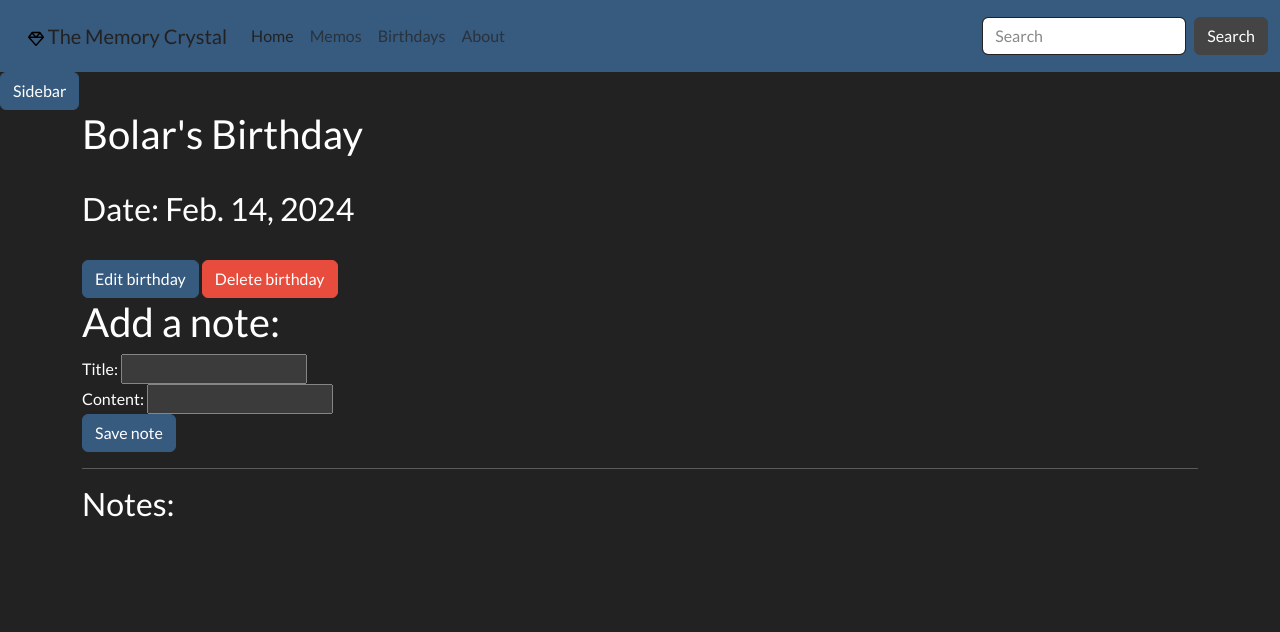
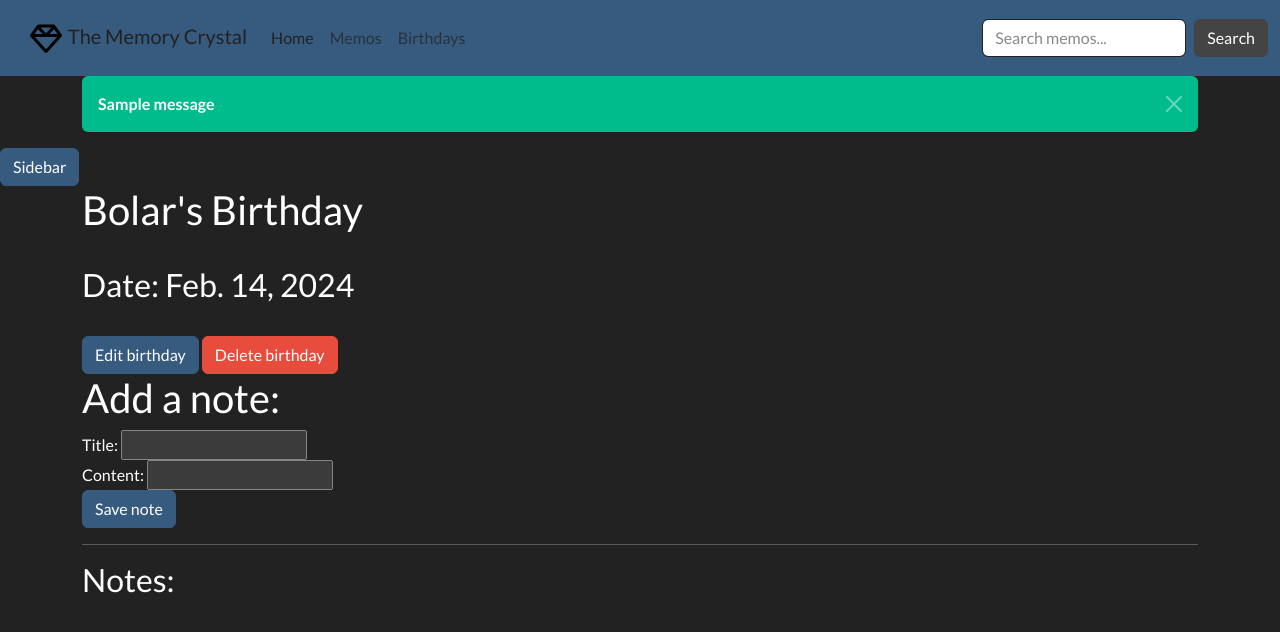
Before and after one commit to Rethdawg/loyal_companion, a Django app: page /notes/birthday/3 in a window 1280 px wide. Shown: the top 632 px of the page. Run offline with Django 5.2, Linux system fonts and the light colour scheme; data comes from the database, SQL or seed files in the repository; both versions use the stored data as it was after the commit; tables that the repository leaves empty hold one stand-in row (values such as "Sample post"); one stand-in notice (Sample message) is shown; some libraries are stand-ins or nearby versions.

Commit message:
Memory Crystal search and fixes
- Minor cosmetic updates to templates;
- Search functionality implemented.

```diff
--- a/memory_crystal/templates/memory_crystal/base.html
+++ b/memory_crystal/templates/memory_crystal/base.html
@@ -22,8 +22,8 @@
     <a class="navbar-brand" href="#">
         <a class="navbar-brand" href="{% url 'homepage' %}">
           <svg xmlns="http://www.w3.org/2000/svg"
-               height="16"
-               width="16"
+               height="32"
+               width="36"
                viewBox="0 0 512 512">
             <path d="M168.5 72L256 165l87.5-93h-175zM383.9 99.1L311.5 176h129L383.9 99.1zm50 124.9H256 78.1L256 420.3 433.9 224zM71.5 176h129L128.1 99.1 71.5 176zm434.3 40.1l-232 256c-4.5 5-11 7.9-17.8 7.9s-13.2-2.9-17.8-7.9l-232-256c-7.7-8.5-8.3-21.2-1.5-30.4l112-152c4.5-6.1 11.7-9.8 19.3-9.8H376c7.6 0 14.8 3.6 19.3 9.8l112 152c6.8 9.2 6.1 21.9-1.5 30.4z"/>
           </svg> The Memory Crystal
@@ -50,12 +50,9 @@
         <li class="nav-item">
           <a class="nav-link" href="{% url 'birthdays-all' %}">Birthdays</a>
         </li>
-        <li class="nav-item">
-          <a class="nav-link" href="#">About</a>
-        </li>
       </ul>
-      <form class="d-flex">
-        <input class="form-control me-sm-2" type="search" placeholder="Search">
+      <form class="d-flex" action="{% url 'memo-search' %}" method="get">
+        <input class="form-control me-sm-2" type="search" placeholder="Search memos..." name="search_text">
         <button class="btn btn-secondary my-2 my-sm-0" type="submit">Search</button>
       </form>
     </div>
@@ -63,6 +60,19 @@
 </nav>
 {% load static %}
 <script src="{% static 'js/bootstrap.bundle.min.js' %}"></script>
+
+<div class="container">
+  <div class="row">
+    <div class="col-12">
+      {% for message in messages %}
+      <div class="alert alert-dismissible alert-{% if message.tags == 'error' %}danger{% else %}success{% endif%}">
+        <button type="button" class="btn-close" data-bs-dismiss="alert"></button>
+        <strong>{{ message }}</strong>
+      </div>
+      {% endfor %}
+    </div>
+  </div>
+</div>
 {% load memo_extras %}
 {% render_offcanvas %}
 {% block content %}{% endblock %}
--- a/memory_crystal/templates/memory_crystal/birthday_detail.html
+++ b/memory_crystal/templates/memory_crystal/birthday_detail.html
@@ -9,7 +9,7 @@
             <h3>Date: {{ birthday.bdate }}</h3>
             <br>
             <a type="button" class="btn btn-primary" href="{% url 'birthday-edit' birthday.id %}">Edit birthday</a>
-            <button type="button" class="btn btn-danger" data-bs-toggle="modal" data-bs-target="#delete-modal">Delete birthday</button>
+            <button type="button" class="btn btn-danger" data-bs-toggle="modal" data-bs-target="#delete-bd-modal">Delete birthday</button>
             <br>
             <h2>Add a note:</h2>
             <div class="fieldWrapper">
@@ -26,13 +26,13 @@
                 <p><span class="badge bg-primary"><b>Title:</b></span>{{ note.title }}</p>
                 <p>{{ note.content | safe }}</p>
                 <a type="button" class="btn btn-primary" href="{% url 'birthdaynote-edit' note.id %}">Edit note</a>
-                <button type="button" class="btn btn-danger" data-bs-toggle="modal" data-bs-target="#delete-modal">Delete note</button>
+                <button type="button" class="btn btn-danger" data-bs-toggle="modal" data-bs-target="#delete-note-modal">Delete note</button>
                 <hr>
-                <div class="modal" id="delete-modal" tabindex="-1" aria-labelledby="delete-modal-label" aria-hidden="true">
+                <div class="modal" id="delete-note-modal" tabindex="-1" aria-labelledby="delete-modal-label" aria-hidden="true">
                     <div class="modal-dialog" role="document">
                         <div class="modal-content">
                             <div class="modal-header">
-                                <h5 class="modal-title" id="delete-modal-label">Delete Memo</h5>
+                                <h5 class="modal-title" id="delete-note-modal-label">Delete Memo</h5>
                                 <button type="button" class="btn-close" data-bs-dismiss="modal" aria-label="Close">
                                     <span aria-hidden="true"></span>
                                 </button>
@@ -54,5 +54,26 @@
         </div>
     </div>
 </div>
-
+<div class="modal" id="delete-bd-modal" tabindex="-1" aria-labelledby="delete-modal-label" aria-hidden="true">
+  <div class="modal-dialog" role="document">
+    <div class="modal-content">
+      <div class="modal-header">
+        <h5 class="modal-title" id="delete-bd-modal-label">Delete Birthday</h5>
+        <button type="button" class="btn-close" data-bs-dismiss="modal" aria-label="Close">
+          <span aria-hidden="true"></span>
+        </button>
+      </div>
+      <div class="modal-body">
+        <p>Are you sure you want to delete this birthday reminder? This action cannot be undone.</p>
+      </div>
+      <div class="modal-footer">
+        <form action="{% url 'birthday-delete' birthday.id %}" method="post">
+            {% csrf_token %}
+            <input type="submit" class="btn btn-primary" value="Yes">
+        </form>
+        <button type="button" class="btn btn-secondary" data-bs-dismiss="modal">No</button>
+      </div>
+    </div>
+  </div>
+</div>
 {% endblock %}
--- a/memory_crystal/templates/memory_crystal/offcanvas.html
+++ b/memory_crystal/templates/memory_crystal/offcanvas.html
@@ -9,14 +9,15 @@
   <div class="offcanvas-body">
     <div>
       <h3><b>Memos by category:</b></h3>
-      <ul>
+        <ul class="list-group">
             {% for category in all_categories %}
-        <li>
+          <li class="list-group-item d-flex justify-content-between align-items-center">
             <a href="{% url 'memo-category' category.name %}"> {{ category }}</a>
-          <form action="{% url 'category-delete' category.id %}">
+            <form method="post" action="{% url 'category-delete' category.id %}">
               {% csrf_token %}
               <input type="submit" class="btn btn-danger btn-sm" value="Delete">
             </form>
+            <span class="badge bg-primary rounded-pill">{{ category.memos.all.count }}</span>
           </li>
           {% endfor %}
         </ul>
--- a/memory_crystal/urls.py
+++ b/memory_crystal/urls.py
@@ -15,5 +15,6 @@ urlpatterns = [
     path('birthday/<int:pk>/edit', views.BirthdayUpdateView.as_view(), name='birthday-edit'),
     path('birthday/<int:pk>/delete', views.BirthdayDeleteView.as_view(), name='birthday-delete'),
     path('birthdaynotes/<int:pk>/edit', views.BirthdayNoteUpdateView.as_view(), name='birthdaynote-edit'),
-    path('birthdaynotes/<int:pk>/delete', views.BirthdayNoteDeleteView.as_view(), name='birthdaynote-delete')
+    path('birthdaynotes/<int:pk>/delete', views.BirthdayNoteDeleteView.as_view(), name='birthdaynote-delete'),
+    path('search/', views.search, name='memo-search')
 ]
--- a/memory_crystal/views.py
+++ b/memory_crystal/views.py
@@ -1,3 +1,4 @@
+from django.db.models import Q
 from django.shortcuts import render, redirect, get_list_or_404, reverse
 from django.urls import reverse_lazy
 from .models import BirthdayNote, Birthday, Memo, Category
@@ -230,7 +231,17 @@ class CategoryCreateView(generic.CreateView):
 
 class CategoryDeleteView(generic.DeleteView):
     model = Category
-    template_name = 'memory_crystal/index.html'
+    template_name = 'memory_crystal/category_list.html'
+    success_url = reverse_lazy('memory-index')
 
-    def get_success_url(self):
-        return redirect()
+
+def search(request):
+    query_text = request.GET['search_text']
+    search_results = Memo.objects.filter(Q(title__icontains=query_text) |
+                                         Q(category__name__icontains=query_text)
+                                         )
+    context = {
+        'search_results': search_results,
+        'query_text': query_text
+    }
+    return render(request, 'memory_crystal/search.html', context=context)
```
Also changed, not shown: memory_crystal/templates/memory_crystal/search.html (added, +19 -0 lines), db.sqlite3. Lines whose indentation alone changed are shown as unchanged.
